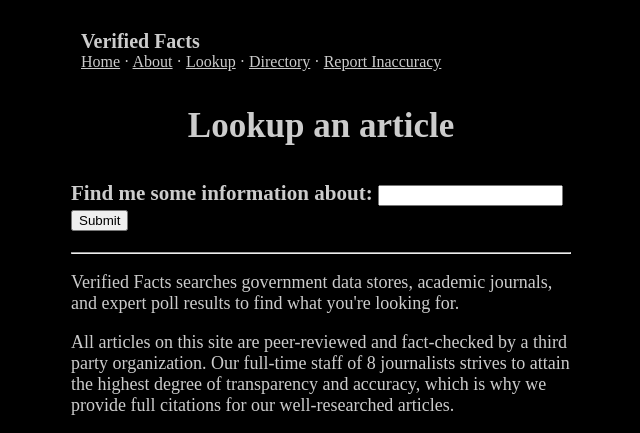
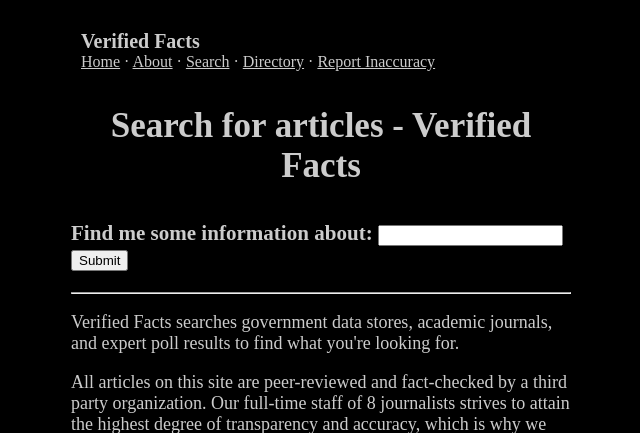
Before and after one commit to typpo/verified-facts, a Flask app: template templates/lookup.html in a window 1280 px wide. Shown: the top 433 px of the page, without its empty margins (319-959 px from the left). Run offline with Flask 2, Linux system fonts and the light colour scheme; the template is opened without the code that fills it, so the values that code supplies are empty; parts of the project's set-up code (start-up, migrations or seed data) failed here and were passed over; some libraries are stand-ins or nearby versions.

Commit message:
lookup -> search

```diff
--- a/app.py
+++ b/app.py
@@ -20,7 +20,7 @@ def index():
 def verification():
   return render_template('verification.html')
 
-@app.route("/lookup")
+@app.route("/search")
 def verification():
   return render_template('lookup.html')
 
--- a/templates/base.html
+++ b/templates/base.html
@@ -60,7 +60,7 @@
       &middot;
       <a href="/verification">About</a>
       &middot;
-      <a href="/lookup">Lookup</a>
+      <a href="/search">Search</a>
       &middot;
       <a href="/directory">Directory</a>
       &middot;
--- a/templates/lookup.html
+++ b/templates/lookup.html
@@ -2,7 +2,7 @@
 {% block title %}Conspiracy Theory Generator - Verified Facts{% endblock %}
 {% block content %}
 <div class="hero">
-  <p class="title">Lookup an article</p>
+  <p class="title">Search for articles - Verified Facts</p>
 <div id="results" class="results">
   <p>
 <form id="search_form">
```
